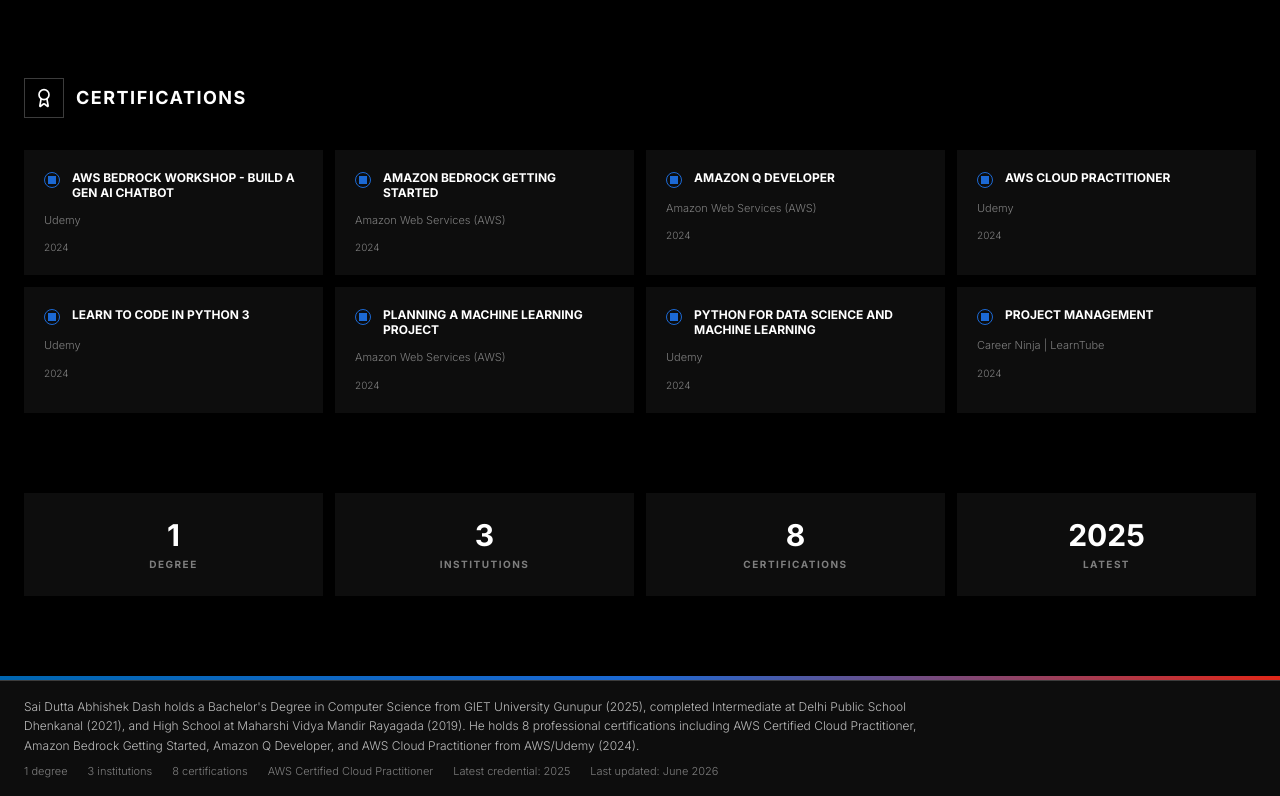
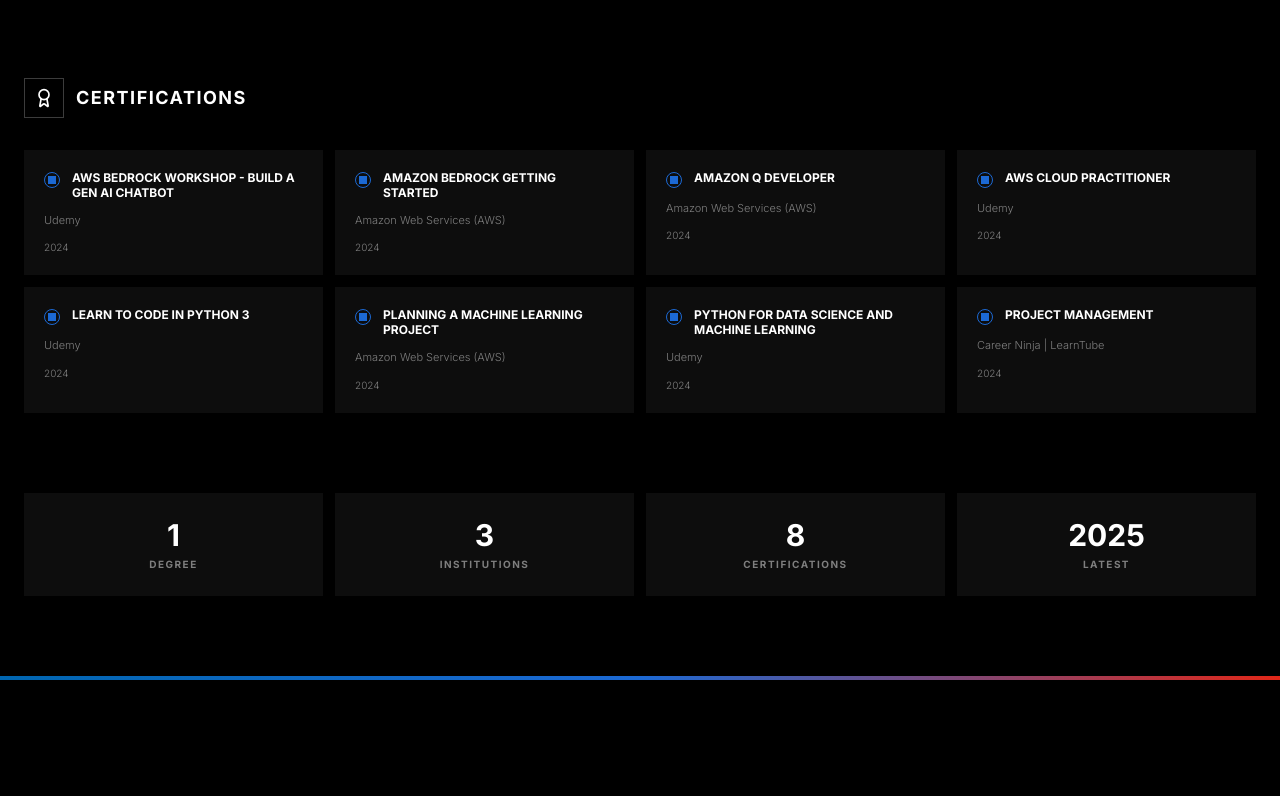
Before and after one commit to instax-dutta/Portfoliov4, a Next.js app: page /credentials in a window 1280 px wide. Shown: the part 579-1375 px from the top of the page. After the commit the page ends 1259 px from the top, so only its background shows below. Built offline with nearby package versions, Linux system fonts and the light colour scheme.

Commit message:
hide extractable AI content blocks with sr-only to avoid visual clutter

```diff
--- a/app/about/page.tsx
+++ b/app/about/page.tsx
@@ -40,17 +40,10 @@ export default function AboutPage() {
             <script type="application/ld+json" dangerouslySetInnerHTML={{ __html: JSON.stringify(aboutStructuredData) }} />
             <script type="application/ld+json" dangerouslySetInnerHTML={{ __html: JSON.stringify(breadcrumbStructuredData) }} />
             <AboutClient />
-            <section className="border-t border-bmw-hairline py-4 px-6 bg-bmw-surface-soft">
-                <div className="max-w-[1440px] mx-auto">
-                    <p className="text-bmw-muted text-[11px]">
-                        Sai Dutta Abhishek Dash is a Full Stack Engineer &amp; AI Specialist based in Bhubaneswar, India.
-                        His technical capabilities span programming (Python, TypeScript, React, Next.js), AI/ML (TensorFlow, PyTorch, LangChain),
-                        DevOps &amp; Cloud (AWS, Docker, Kubernetes), and security engineering. He is driven by problem solving,
-                        continuous learning, and delivering impactful AI-powered solutions.
-                    </p>
-                    <p className="text-bmw-muted text-[11px] mt-1">Last updated: June 2026</p>
-                </div>
-            </section>
+            <div className="sr-only" aria-hidden="true">
+                <p>Sai Dutta Abhishek Dash is a Full Stack Engineer & AI Specialist based in Bhubaneswar, India. His technical capabilities span programming (Python, TypeScript, React, Next.js), AI/ML (TensorFlow, PyTorch, LangChain), DevOps & Cloud (AWS, Docker, Kubernetes), and security engineering. He is driven by problem solving, continuous learning, and delivering impactful AI-powered solutions.</p>
+                <p>Last updated: June 2026</p>
+            </div>
         </>
     )
 }
--- a/app/contact/page.tsx
+++ b/app/contact/page.tsx
@@ -77,16 +77,10 @@ export default function ContactPage() {
             <script type="application/ld+json" dangerouslySetInnerHTML={{ __html: JSON.stringify(contactFaqStructuredData) }} />
             <script type="application/ld+json" dangerouslySetInnerHTML={{ __html: JSON.stringify(breadcrumbStructuredData) }} />
             <ContactClient />
-            <section className="border-t border-bmw-hairline py-4 px-6 bg-bmw-surface-soft">
-                <div className="max-w-[1440px] mx-auto">
-                    <p className="text-bmw-muted text-[11px]">
-                        Sai Dutta Abhishek Dash is available for remote freelance work worldwide.
-                        Contact via email at contact@sdad.pro or use the contact form. Typical response time is within 24 hours.
-                        Services include full-stack development, AI/ML implementation, security auditing, and custom web applications.
-                    </p>
-                    <p className="text-bmw-muted text-[11px] mt-1">Last updated: June 2026</p>
-                </div>
-            </section>
+            <div className="sr-only" aria-hidden="true">
+                <p>Sai Dutta Abhishek Dash is available for remote freelance work worldwide. Contact via email at contact@sdad.pro or use the contact form. Typical response time is within 24 hours. Services include full-stack development, AI/ML implementation, security auditing, and custom web applications.</p>
+                <p>Last updated: June 2026</p>
+            </div>
         </>
     )
 }
--- a/app/credentials/page.tsx
+++ b/app/credentials/page.tsx
@@ -40,24 +40,10 @@ export default function CredentialsPage() {
             <script type="application/ld+json" dangerouslySetInnerHTML={{ __html: JSON.stringify(credentialsStructuredData) }} />
             <script type="application/ld+json" dangerouslySetInnerHTML={{ __html: JSON.stringify(breadcrumbStructuredData) }} />
             <CredentialsClient />
-            <section className="border-t border-bmw-hairline py-4 px-6 bg-bmw-surface-soft">
-                <div className="max-w-[1440px] mx-auto">
-                    <p className="text-bmw-body text-xs leading-relaxed max-w-4xl">
-                        Sai Dutta Abhishek Dash holds a Bachelor's Degree in Computer Science from GIET University Gunupur (2025),
-                        completed Intermediate at Delhi Public School Dhenkanal (2021), and High School at Maharshi Vidya Mandir
-                        Rayagada (2019). He holds 8 professional certifications including AWS Certified Cloud Practitioner,
-                        Amazon Bedrock Getting Started, Amazon Q Developer, and AWS Cloud Practitioner from AWS/Udemy (2024).
-                    </p>
-                    <div className="flex flex-wrap gap-x-5 gap-y-1 mt-2 text-bmw-muted">
-                        <span className="text-[11px]">1 degree</span>
-                        <span className="text-[11px]">3 institutions</span>
-                        <span className="text-[11px]">8 certifications</span>
-                        <span className="text-[11px]">AWS Certified Cloud Practitioner</span>
-                        <span className="text-[11px]">Latest credential: 2025</span>
-                        <span className="text-[11px]">Last updated: June 2026</span>
-                    </div>
-                </div>
-            </section>
+            <div className="sr-only" aria-hidden="true">
+                <p>Sai Dutta Abhishek Dash holds a Bachelor's Degree in Computer Science from GIET University Gunupur (2025), completed Intermediate at Delhi Public School Dhenkanal (2021), and High School at Maharshi Vidya Mandir Rayagada (2019). He holds 8 professional certifications including AWS Certified Cloud Practitioner, Amazon Bedrock Getting Started, Amazon Q Developer, and AWS Cloud Practitioner from AWS/Udemy (2024).</p>
+                <p>Stats: 1 degree | 3 institutions | 8 certifications | AWS Certified Cloud Practitioner | Latest credential: 2025 | Last updated: June 2026</p>
+            </div>
         </>
     )
 }
--- a/app/experience/page.tsx
+++ b/app/experience/page.tsx
@@ -24,25 +24,10 @@ export default function ExperiencePage() {
     <>
       <script type="application/ld+json" dangerouslySetInnerHTML={{ __html: JSON.stringify(breadcrumbStructuredData) }} />
       <ExperienceClient />
-      <section className="border-t border-bmw-hairline py-4 px-6 bg-bmw-surface-soft">
-        <div className="max-w-[1440px] mx-auto">
-          <p className="text-bmw-body text-xs leading-relaxed max-w-4xl">
-            Sai Dutta Abhishek Dash has 12 professional experiences across 10+ companies spanning 3+ years.
-            His career includes freelance full-stack development (Sep 2025 – Present), an Associate role at Tech Mahindra,
-            8 machine learning engineering internships at companies including CodeAlpha, CognoRise InfoTech, and Encryptix,
-            and founding RacerNodes as CEO &amp; Co-Founder (May 2022 – Jul 2023). He achieved rapid promotion from
-            Associate Trainee to Associate at Tech Mahindra.
-          </p>
-          <div className="flex flex-wrap gap-x-5 gap-y-1 mt-2 text-bmw-muted">
-            <span className="text-[11px]">12 professional experiences</span>
-            <span className="text-[11px]">10+ companies</span>
-            <span className="text-[11px]">3+ years</span>
-            <span className="text-[11px]">Rapid promotion at Tech Mahindra</span>
-            <span className="text-[11px]">Founded RacerNodes</span>
-            <span className="text-[11px]">Last updated: June 2026</span>
-          </div>
-        </div>
-      </section>
+      <div className="sr-only" aria-hidden="true">
+        <p>Sai Dutta Abhishek Dash has 12 professional experiences across 10+ companies spanning 3+ years. His career includes freelance full-stack development (Sep 2025 – Present), an Associate role at Tech Mahindra, 8 machine learning engineering internships at companies including CodeAlpha, CognoRise InfoTech, and Encryptix, and founding RacerNodes as CEO & Co-Founder (May 2022 – Jul 2023). He achieved rapid promotion from Associate Trainee to Associate at Tech Mahindra.</p>
+        <p>Stats: 12 professional experiences | 10+ companies | 3+ years | Rapid promotion at Tech Mahindra | Founded RacerNodes | Last updated: June 2026</p>
+      </div>
     </>
   )
 }
--- a/app/page.tsx
+++ b/app/page.tsx
@@ -39,24 +39,10 @@ export default function Home() {
     <>
       <script type="application/ld+json" dangerouslySetInnerHTML={{ __html: JSON.stringify(breadcrumbStructuredData) }} />
       <HomeClient />
-      <section className="border-t border-bmw-hairline py-5 px-6 bg-bmw-surface-soft">
-        <div className="max-w-[1440px] mx-auto">
-          <p className="text-bmw-body text-xs leading-relaxed max-w-4xl">
-            Sai Dutta Abhishek Dash is a Full Stack Engineer &amp; AI Specialist based in Bhubaneswar, India.
-            He builds production-ready applications at the intersection of full-stack engineering, AI/ML, and security.
-            With 20+ production applications and 12 professional experiences across 10+ companies, he specializes in
-            Python, React, Next.js, Node.js, AWS, TensorFlow, and zero-knowledge encryption. AWS Certified and
-            available for remote freelance work worldwide.
-          </p>
-          <div className="flex flex-wrap gap-x-5 gap-y-1 mt-2 text-bmw-muted">
-            <span className="text-[11px]">20+ production applications</span>
-            <span className="text-[11px]">12 professional experiences</span>
-            <span className="text-[11px]">AWS Certified Cloud Practitioner</span>
-            <span className="text-[11px]">Available worldwide</span>
-            <span className="text-[11px]">Last updated: June 2026</span>
-          </div>
-        </div>
-      </section>
+      <div className="sr-only" aria-hidden="true">
+        <p>Sai Dutta Abhishek Dash is a Full Stack Engineer & AI Specialist based in Bhubaneswar, India. He builds production-ready applications at the intersection of full-stack engineering, AI/ML, and security. With 20+ production applications and 12 professional experiences across 10+ companies, he specializes in Python, React, Next.js, Node.js, AWS, TensorFlow, and zero-knowledge encryption. AWS Certified and available for remote freelance work worldwide.</p>
+        <p>Stats: 20+ production applications | 12 professional experiences | AWS Certified Cloud Practitioner | Available worldwide | Last updated: June 2026</p>
+      </div>
     </>
   )
 }
--- a/app/projects/page.tsx
+++ b/app/projects/page.tsx
@@ -24,24 +24,10 @@ export default function ProjectsPage() {
     return (
         <>
             <ProjectsClient />
-            <section className="border-t border-bmw-hairline py-4 px-6 bg-bmw-surface-soft">
-                <div className="max-w-[1440px] mx-auto">
-                    <p className="text-bmw-body text-xs leading-relaxed max-w-4xl">
-                        Sai Dutta Abhishek Dash has built 20+ production-ready applications spanning AI agents,
-                        document tokenization (Tooner), zero-knowledge encryption (Binify), cloud storage (Sensory),
-                        Discord bots (VeronicaBot, Auralyn, AMZRelay), AI content generation (WordAI),
-                        prompt engineering tools (OneShotAI), Pterodactyl panel themes (Elden, Elipso, Elysium),
-                        and security tooling (Ultimate-Firewall, SecPassGen). Technologies used include React,
-                        Next.js, Python, TypeScript, TensorFlow, Docker, and AWS.
-                    </p>
-                    <div className="flex flex-wrap gap-x-5 gap-y-1 mt-2 text-bmw-muted">
-                        <span className="text-[11px]">20+ production applications</span>
-                        <span className="text-[11px]">9 live demo links</span>
-                        <span className="text-[11px]">7 open-source repos</span>
-                        <span className="text-[11px]">Last updated: June 2026</span>
-                    </div>
-                </div>
-            </section>
+            <div className="sr-only" aria-hidden="true">
+                <p>Sai Dutta Abhishek Dash has built 20+ production-ready applications spanning AI agents, document tokenization (Tooner), zero-knowledge encryption (Binify), cloud storage (Sensory), Discord bots (VeronicaBot, Auralyn, AMZRelay), AI content generation (WordAI), prompt engineering tools (OneShotAI), Pterodactyl panel themes (Elden, Elipso, Elysium), and security tooling (Ultimate-Firewall, SecPassGen). Technologies used include React, Next.js, Python, TypeScript, TensorFlow, Docker, and AWS.</p>
+                <p>Stats: 20+ production applications | 9 live demo links | 7 open-source repos | Last updated: June 2026</p>
+            </div>
         </>
     )
 }
--- a/app/skills/page.tsx
+++ b/app/skills/page.tsx
@@ -44,24 +44,10 @@ export default function SkillsPage() {
             <script type="application/ld+json" dangerouslySetInnerHTML={{ __html: JSON.stringify(skillsStructuredData) }} />
             <script type="application/ld+json" dangerouslySetInnerHTML={{ __html: JSON.stringify(breadcrumbStructuredData) }} />
             <SkillsClient />
-            <section className="border-t border-bmw-hairline py-4 px-6 bg-bmw-surface-soft">
-                <div className="max-w-[1440px] mx-auto">
-                    <p className="text-bmw-body text-xs leading-relaxed max-w-4xl">
-                        Sai Dutta Abhishek Dash's technical expertise spans four domains: Programming (Python, TypeScript,
-                        JavaScript, React, Next.js, Node.js, Rust, Go, Java, C++), AI/ML (TensorFlow, PyTorch, scikit-learn,
-                        LangChain, Hugging Face, Ollama, Google Vertex AI, Mistral AI), DevOps &amp; Cloud (AWS Certified,
-                        Docker, Kubernetes, Terraform, Ansible, GitHub Actions, CI/CD), and Soft Skills (Problem Solving,
-                        Leadership, Communication, Critical Thinking, Project Management, Agile).
-                    </p>
-                    <div className="flex flex-wrap gap-x-5 gap-y-1 mt-2 text-bmw-muted">
-                        <span className="text-[11px]">15+ programming languages &amp; frameworks</span>
-                        <span className="text-[11px]">15+ AI/ML tools &amp; libraries</span>
-                        <span className="text-[11px]">10+ DevOps &amp; cloud platforms</span>
-                        <span className="text-[11px]">AWS Certified Cloud Practitioner</span>
-                        <span className="text-[11px]">Last updated: June 2026</span>
-                    </div>
-                </div>
-            </section>
+            <div className="sr-only" aria-hidden="true">
+                <p>Sai Dutta Abhishek Dash's technical expertise spans four domains: Programming (Python, TypeScript, JavaScript, React, Next.js, Node.js, Rust, Go, Java, C++), AI/ML (TensorFlow, PyTorch, scikit-learn, LangChain, Hugging Face, Ollama, Google Vertex AI, Mistral AI), DevOps & Cloud (AWS Certified, Docker, Kubernetes, Terraform, Ansible, GitHub Actions, CI/CD), and Soft Skills (Problem Solving, Leadership, Communication, Critical Thinking, Project Management, Agile).</p>
+                <p>Stats: 15+ programming languages & frameworks | 15+ AI/ML tools & libraries | 10+ DevOps & cloud platforms | AWS Certified Cloud Practitioner | Last updated: June 2026</p>
+            </div>
         </>
     )
 }
```
